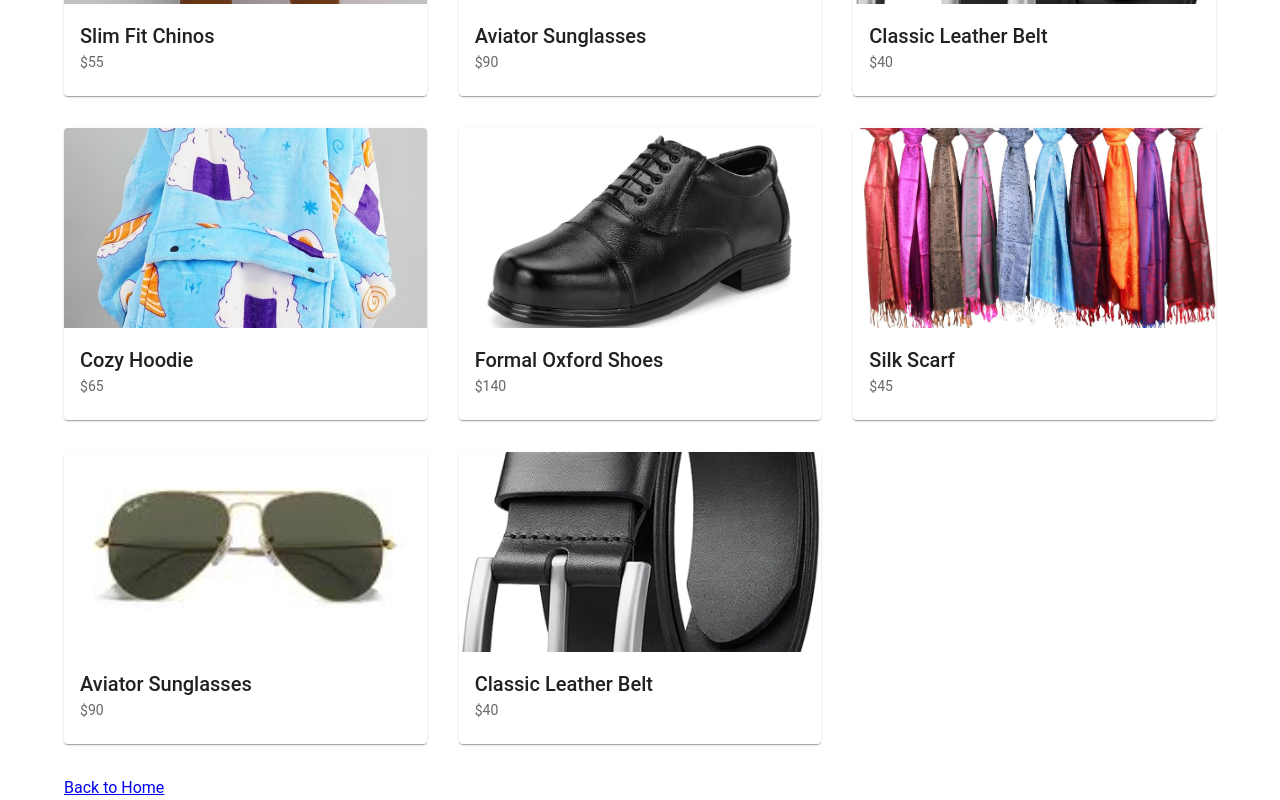
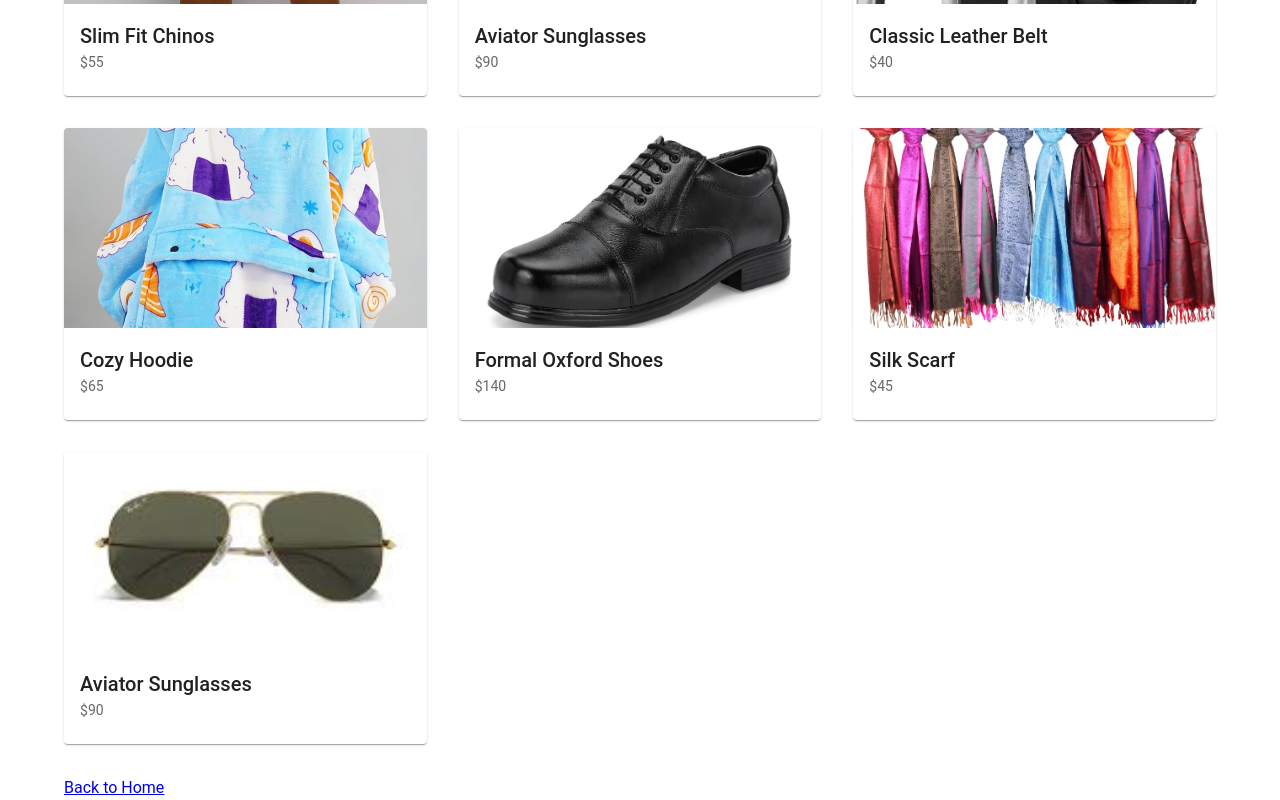
Before and after one commit to softwareops-mayank-goyal/UnitTestProject, a React (Create React App) app: page /shop in a window 1280 px wide. Shown: the part 962-1762 px from the top of the page. Built offline with nearby package versions, Linux system fonts and the light colour scheme.

Commit message:
Remove duplicate 'Classic Leather Belt' entry
Removed duplicate entry for 'Classic Leather Belt' in mock data.

```diff
--- a/src/data/mockData.js
+++ b/src/data/mockData.js
@@ -16,6 +16,5 @@ export const products = [
   { id: 10, name: 'Cozy Hoodie', price: 65, image: require('../assets/CozyHoodie.jpg') },
   { id: 11, name: 'Formal Oxford Shoes', price: 140, image: require('../assets/FormalShoes.jpg') },
   { id: 12, name: 'Silk Scarf', price: 45, image: require('../assets/SilkScarf.jpg') },
-  { id: 13, name: 'Aviator Sunglasses', price: 90, image: require('../assets/AviatorSunglasses.jfif') },
-  { id: 14, name: 'Classic Leather Belt', price: 40, image: require('../assets/LeatherBelt.jpg') },
+  { id: 13, name: 'Aviator Sunglasses', price: 90, image: require('../assets/AviatorSunglasses.jfif') }
 ];
```
